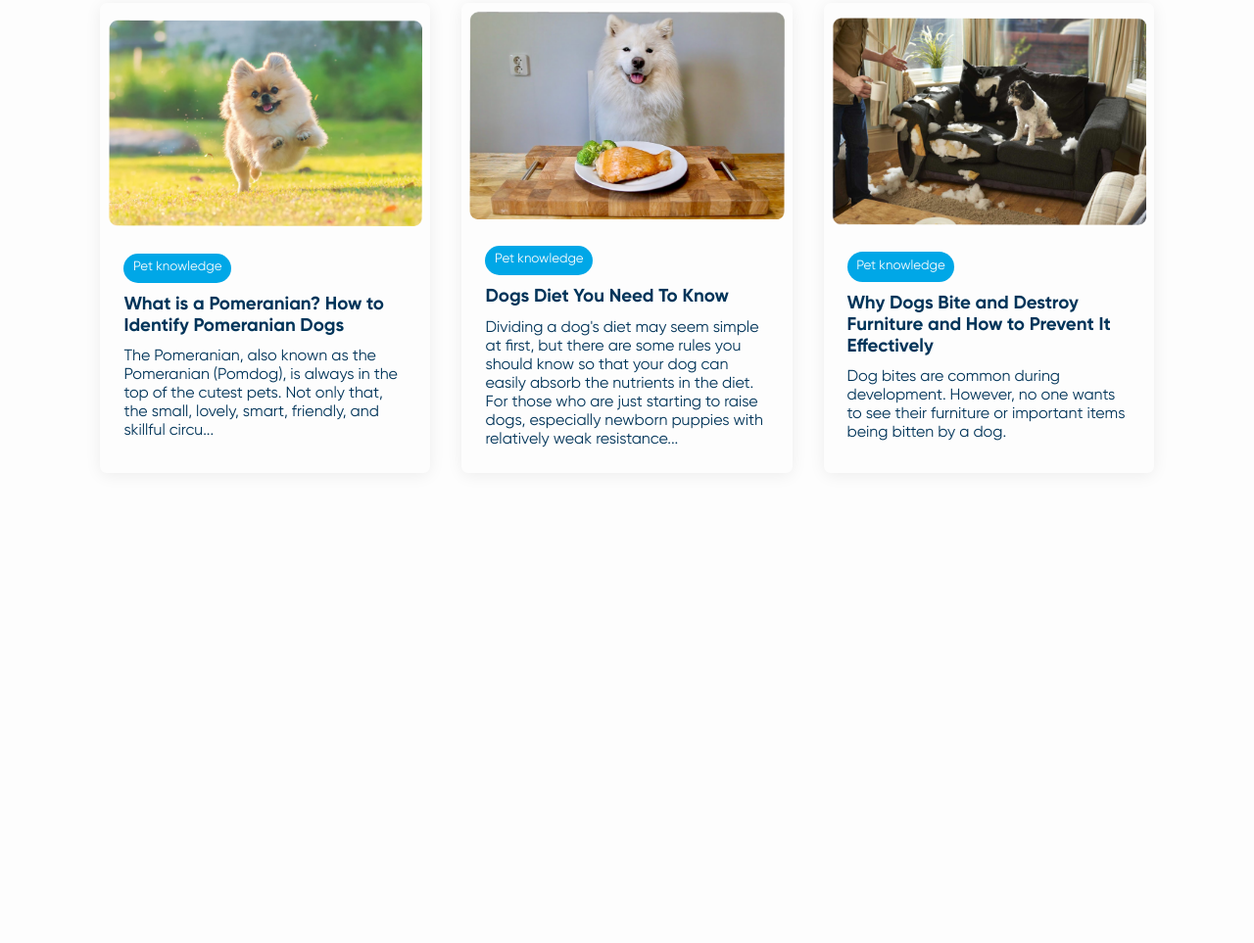
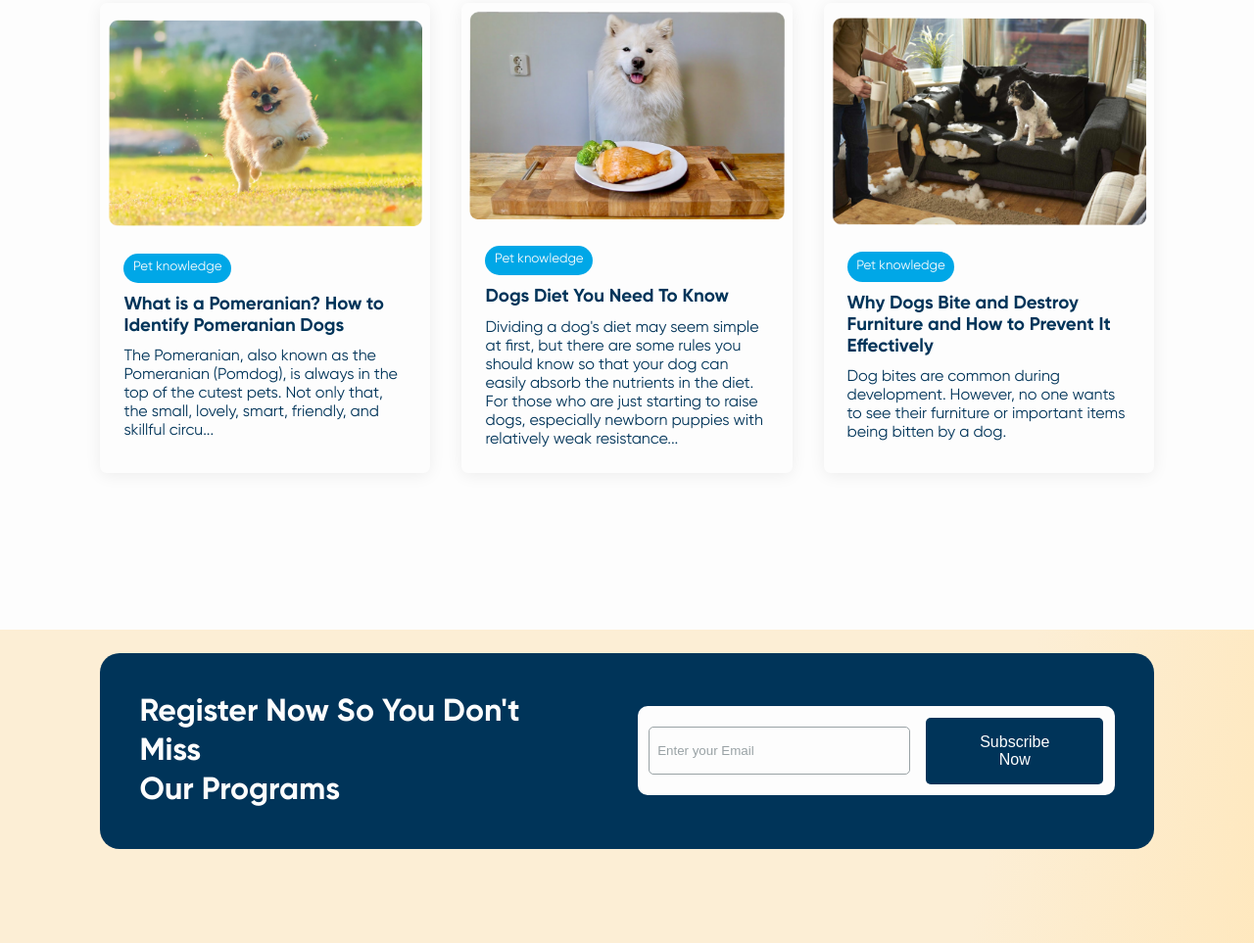
Before and after one commit to Noootzzz/IntegrationMaquetteSass, a plain HTML site: page index.html in a window 1280 px wide. Shown: the part 2654-3617 px from the top of the page at 98% size. Before the commit the page ends 3297 px from the top, so only its background shows below. Drawn offline with Linux system fonts and the light colour scheme.

Commit message:
adding footer register section

```diff
--- a/index.html
+++ b/index.html
@@ -164,6 +164,15 @@
             </ul>
         </section>
     </main>
+    <footer>
+        <section class="register">
+            <h3 class="register__subtitle">Register Now So You Don't Miss<br> Our Programs</h3>
+            <form action="#" class="register__form">
+                <input type="text" class="register__input" placeholder="Enter your Email">
+                <button type="submit"  class="register__button">Subscribe Now</button>
+            </form>
+        </section>
+    </footer>
 
 </body>
 </html>
--- a/scss/main.scss
+++ b/scss/main.scss
@@ -242,3 +242,58 @@ main {
         border-radius: variables.$radius;
     }
 }
+
+footer {
+    background: variables.$gradient;
+    width: 100%;
+    height: 20rem;
+    padding: variables.$global-padding;
+}
+
+.register {
+    display: flex;
+    justify-content: center;
+    align-items: center;
+    gap: 3.5rem;
+    width: 100%;
+    background-color: variables.$darkblue;
+    border-radius: variables.$radius / 2;
+    padding: 2.5rem;
+    color: variables.$white;
+
+    &__subtitle {
+        font-size: variables.$font-size * 2;
+        font-weight: 700;
+    }
+
+    &__form {
+        background-color: variables.$white;
+        border-radius: variables.$radius - 30px;
+        display: flex;
+        justify-content: center;
+        align-items: center;
+        gap: 1rem;
+        padding: .7rem;
+        flex-grow: 1;
+    }
+
+    &__input {
+        border-radius: variables.$radius - 35px;
+        background-color: variables.$white;
+        padding: 1rem 5rem 1rem .5rem;
+        border: 1px solid variables.$lightgray;
+        flex-grow: 1;
+
+
+        &::placeholder {
+            font-weight: 500;
+            color: variables.$lightgray;
+        }
+    }
+
+    &__button {
+        @include mixins.btn-primary(1rem 2.5rem);
+        border-radius: variables.$radius - 35px;
+        border: none;
+    }
+}
```
Also changed, not shown: style.css, 1 other file.
